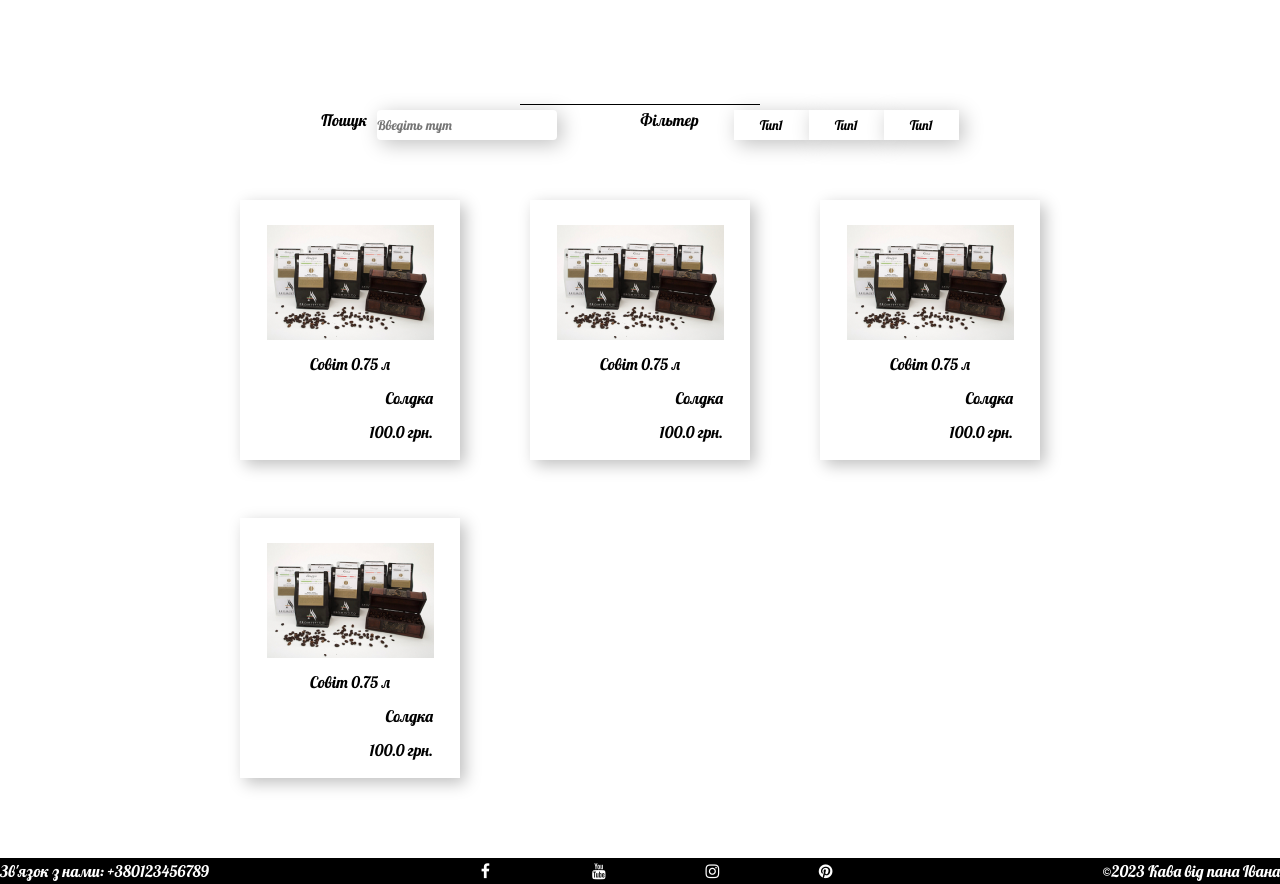
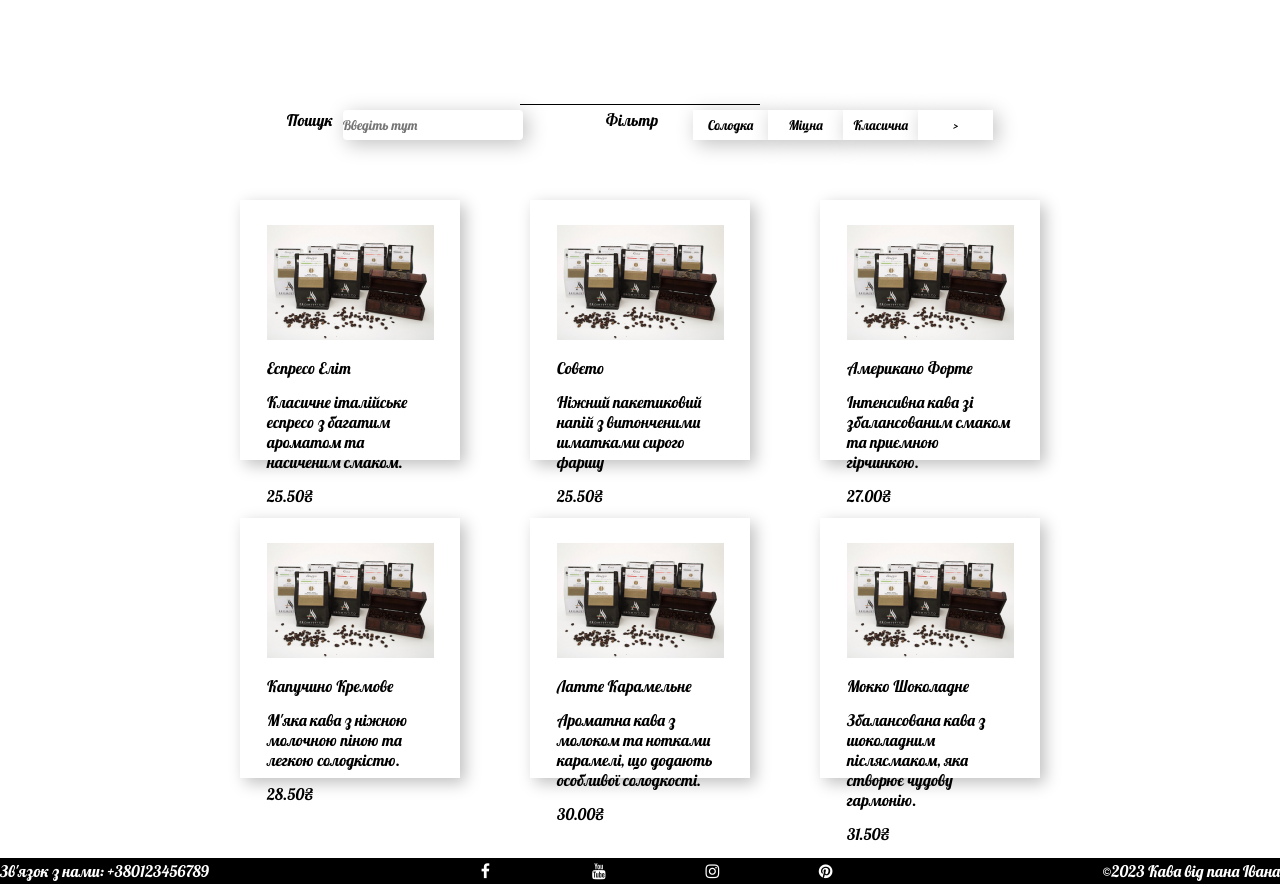
Before and after one commit to Gwinbllade/CoffeeShop, a plain HTML site: page shop.html in a window 1280 px wide. Shown: the part 695-1579 px from the top of the page. Drawn offline with nearby package versions, Linux system fonts and the light colour scheme.

Commit message:
setup menu

```diff
--- a/css/shop_styles.css
+++ b/css/shop_styles.css
@@ -24,6 +24,10 @@ header{
     position: fixed;
     width: 100%;
     z-index: 999;
+}
+
+.filter-selected{
+    background-color: lightgray!important;
 }
 
 .navigation *{
@@ -181,6 +185,14 @@ input:focus {
     height: 30px;
     size: 12px;
 }
+.type-button:disabled{
+    display: none;
+}
+
+.none-message{
+    color: lightgray;
+    margin: auto;
+}
 
 .goods-card{
     flex-direction: column;
--- a/css/styles.css
+++ b/css/styles.css
@@ -3,3 +3,7 @@
 * {
     font-family: 'Lobster';
 }
+
+.collapse {
+    height: 0!important;
+}
--- a/js/coffeesearch.js
+++ b/js/coffeesearch.js
@@ -27,7 +27,6 @@ let isStrong = false;
 let isClassic = false;
 
 $(document).ready(() => {
-
     $('#is-sweet').click(() => {
         if(isSweet){
             $('#is-sweet').removeClass('filter-selected');
@@ -40,7 +39,7 @@ $(document).ready(() => {
     });
 
     $('#is-strong').click(() => {
-        if(isSweet){
+        if(isStrong){
             $('#is-strong').removeClass('filter-selected');
             isStrong = false;
         } else {
@@ -51,7 +50,7 @@ $(document).ready(() => {
     });
 
     $('#is-classic').click(() => {
-        if(isSweet){
+        if(isClassic){
             $('#is-classic').removeClass('filter-selected');
             isClassic = false;
         } else {
@@ -61,7 +60,7 @@ $(document).ready(() => {
         query();
     });
 
-    $('#go-search').click(()=>{
+    $('#search-box').on('input',()=>{
         query();
     });
 
@@ -77,12 +76,14 @@ $(document).ready(() => {
         renderCoffee();
     });
 
-})
+    query();
+
+});
 
 
 
 function query(){
-    let sb = $('#input-box').val();
+    let sb = $('#search-box').val();
     Cquery = coffee
         .filter(x => {
             let r = true;
@@ -96,29 +97,35 @@ function query(){
                 r = r && x.tags.includes('Класична');
             return r;
         });
+    position = 0;
+    checkButtons();
     renderCoffee();
 }
 
 function renderCoffee(){
     $('#coffee-container').empty();
-    let tmpl = $('.coffe-box')[0];
-    for(let i = 0; i < pageSize; i++){
+    let tmpl = $('.coffee-box').first();
+    let i = 0;
+    let lm = pageSize > Cquery.length - position ? Cquery.length - position : pageSize
+    for(; i < lm; i++){
         let o = Cquery[position + i];
         let cl = $(tmpl).clone();
-        cl.id = null;
-        $(cl).prop('isVisible').removeAttr('hidden');
-        $(cl).children('.coffee-box-title')[0].html(o.name)
-        $(cl).children('.coffee-box-description')[0].html(o.description)
-        $(cl).children('.coffee-box-price')[0].html(o.price.toFixed(2) + '₴');
+        $(cl).css('display','block');
+        $(cl).children('.coffee-box-title').first().html(o.name)
+        $(cl).children('.coffee-box-description').first().html(o.description)
+        $(cl).children('.coffee-box-price').first().html(o.price.toFixed(2) + '₴');
         $('#coffee-container').append(cl);
     }
+    if(i == 0)
+        $('.none-message').css('display','inline-block')
+    else $('.none-message').css('display','none')
 }
 
 function checkButtons(){
     if(position + pageSize >= Cquery.length)
-        $('#next-page').prop('disable', 'true');
-    else $('#next-page').prop('disable', 'false');
+        $('#next-page').prop('disabled', true);
+    else $('#next-page').removeAttr('disabled');
     if(position > 0)
-        $('#previous-page').prop('disable', 'false');
-    else $('#previous-page').prop('disable', 'true');
+        $('#previous-page').removeAttr('disabled');
+    else $('#previous-page').prop('disabled', true);
 }
--- a/js/database.js
+++ b/js/database.js
@@ -6,7 +6,8 @@ const coffee = [
         available: 200,
         tags: [
             'Міцна',
-            'Класична'
+            'Класична',
+            'Солодка'
         ]
     },
     {
--- a/js/fadingtop.js
+++ b/js/fadingtop.js
@@ -2,7 +2,7 @@
 картинки та меню коли відбувається скрол вниз,
 відповідно фон меню стає чорним по завершенню картинки
 */
-
+$(document).ready(() => {
     $(document).scroll(() => {
         let img = $('.blacker')[0];
         let bar = $('.blacking-bar')[0];
@@ -21,4 +21,5 @@ $(document).scroll(() => {
             $(bar).css('background-color', 'transparent');
         }
         $('.blacker').css('--lvl', cs / hmx);
-})
+    });
+});
--- a/shop.html
+++ b/shop.html
@@ -61,76 +61,24 @@
 
             <div class="goods">
                 <div class="search">
-                    <label for="">Пошук</label>
-                    <input type="text" placeholder="Введіть тут">
+                    <button class="type-button" id="previous-page">&lt;</button>
 
-                    <label for="" style="margin-left: 83px; margin-right: 35px;">Фільтер</label>
+                    <label>Пошук</label>
+                    <input id="search-box" type="text" placeholder="Введіть тут">
 
-                    <button class="type-button">Тип1</button>
-                    <button class="type-button">Тип1</button>
-                    <button class="type-button">Тип1</button>
+                    <label style="margin-left: 83px; margin-right: 35px;">Фільтр</label>
+
+                    <button id="is-sweet" class="type-button">Солодка</button>
+                    <button id="is-strong" class="type-button">Міцна</button>
+                    <button id="is-classic" class="type-button">Класична</button>
+
+                    <button class="type-button" id="next-page">&gt;</button>
 
                 </div>
-                <div class="goods-content">
-
-
-                    <div class="goods-card">
-                        <img src="assets/img/manycoffee.png" alt="">
-                        <div class="goods-description">
-                            Совіт 0.75 л
-                        </div>
-
-                        <div class="type">
-                            Солдка
-                        </div>
-
-                        <div class="price">100.0 грн.</div>
-                    </div>
-
-                    <div class="goods-card">
-                        <img src="assets/img/manycoffee.png" alt="">
-                        <div class="goods-description">
-                            Совіт 0.75 л
-                        </div>
-
-                        <div class="type">
-                            Солдка
-                        </div>
-
-                        <div class="price">100.0 грн.</div>
-                    </div>
-
-                    <div class="goods-card">
-                        <img src="assets/img/manycoffee.png" alt="">
-                        <div class="goods-description">
-                            Совіт 0.75 л
-                        </div>
-
-                        <div class="type">
-                            Солдка
-                        </div>
-
-                        <div class="price">100.0 грн.</div>
-                    </div>
-
-                    <div class="goods-card">
-                        <img src="assets/img/manycoffee.png" alt="">
-                        <div class="goods-description">
-                            Совіт 0.75 л
-                        </div>
-
-                        <div class="type">
-                            Солдка
-                        </div>
-
-                        <div class="price">100.0 грн.</div>
-                    </div>
-
-
-
-
+                <div id="coffee-container" class="goods-content">
 
                 </div>
+                <h1 class="none-message" style="display: none;">Нічого немає :&lpar;</h1>
             </div>
 
 
@@ -156,4 +104,18 @@
             </div>
         </div>
     </body>
+
+    <div class="goods-card coffee-box" style="display: none;">
+        <img src="assets/img/manycoffee.png" alt="">
+        <div class="goods-description coffee-box-title">
+            Совіт 0.75 л
+        </div>
+
+        <div class="type coffee-box-description">
+            Солдка
+        </div>
+
+        <div class="price coffee-box-price">100.0 грн.</div>
+    </div>
+
 </html>
```
Lines whose indentation alone changed are shown as unchanged.
